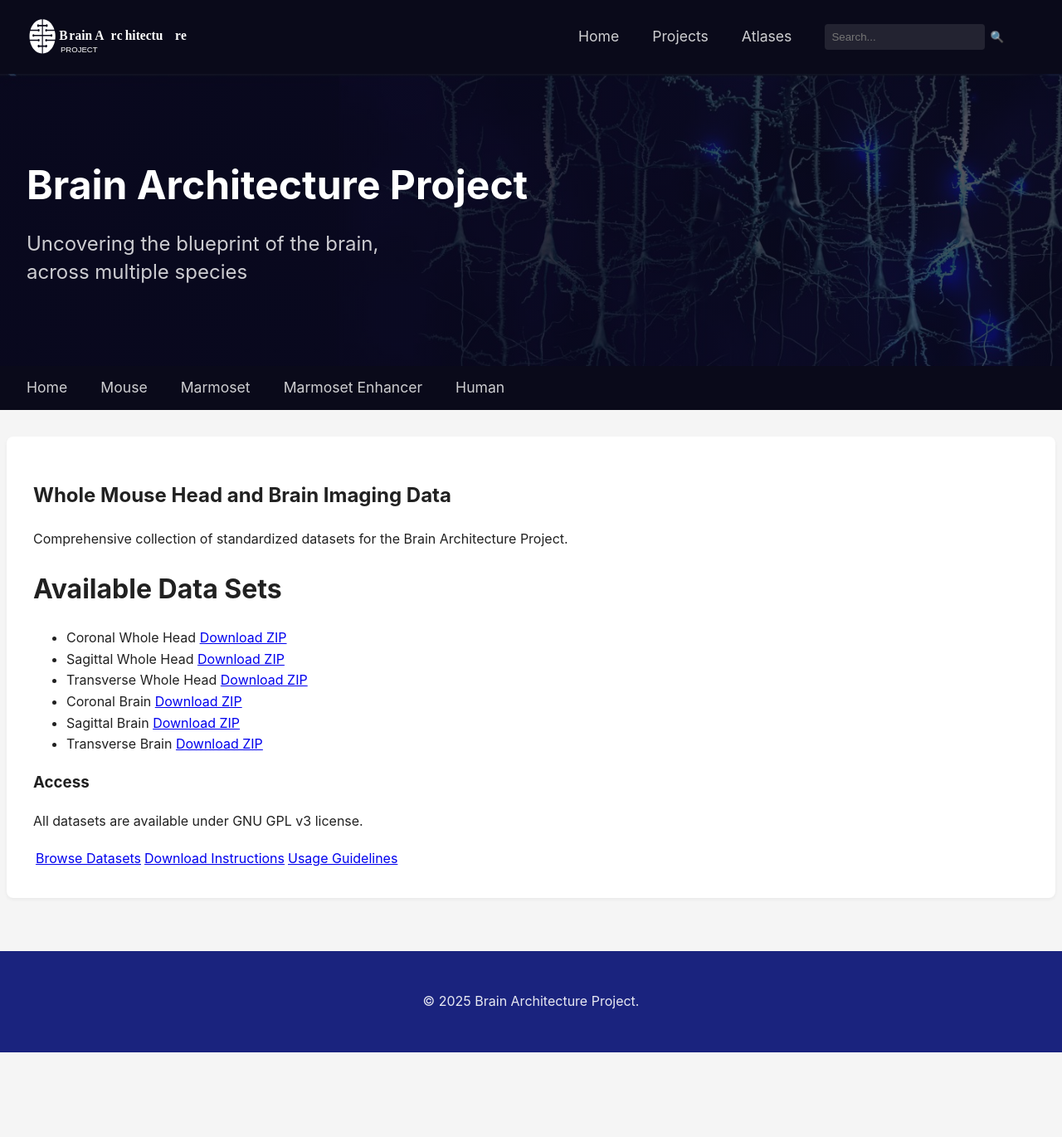
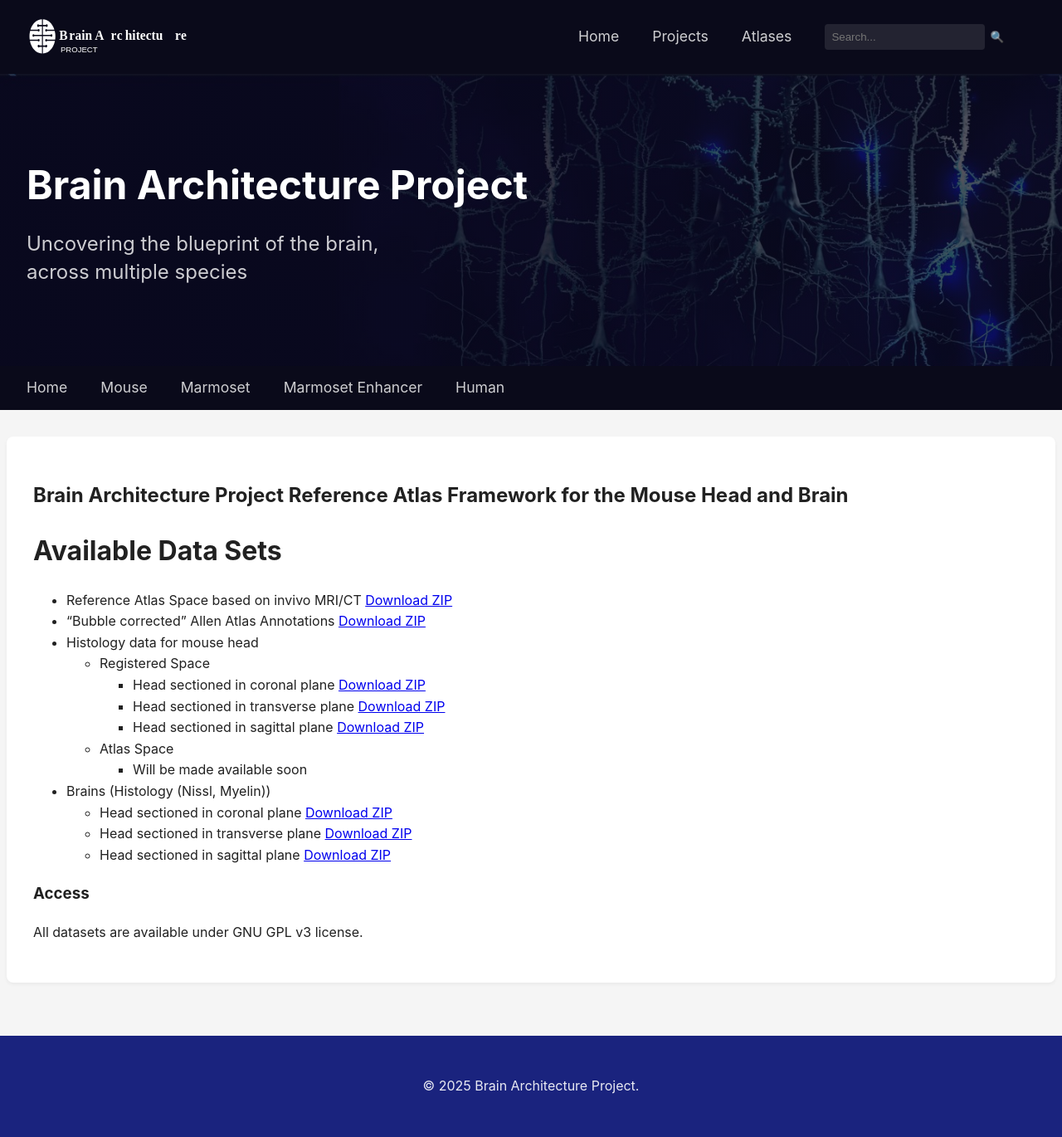
Before and after one commit to ppmitra/BAPDataAndCode, a Jekyll site: the page built from pages/mouse/datasets.md, in a window 1280 px wide. Shown: the whole page at 83% size. Built offline with Jekyll 4.4.1, drawn with Linux system fonts in a browser that asks for light colours; comment, search, counter and statistics services are not loaded; before the commit the page ends 1268 px from its top, so only the background shows below that.

Commit message:
wip datasets.md page

```diff
--- a/pages/mouse/datasets.md
+++ b/pages/mouse/datasets.md
@@ -3,16 +3,22 @@ layout: default
 title: Data Sets
 ---
 
-## Whole Mouse Head and Brain Imaging Data
-Comprehensive collection of standardized datasets for the Brain Architecture Project.
+## Brain Architecture Project Reference Atlas Framework for the Mouse Head and Brain
 
 # Available Data Sets
-- Coronal Whole Head [Download ZIP](https://)
-- Sagittal Whole Head [Download ZIP](https://)
-- Transverse Whole Head [Download ZIP](https://)
-- Coronal Brain [Download ZIP](https://)
-- Sagittal Brain [Download ZIP](https://)
-- Transverse Brain [Download ZIP](https://)
+- Reference Atlas Space based on invivo MRI/CT [Download ZIP](https://)
+- “Bubble corrected” Allen Atlas Annotations [Download ZIP](https://drive.google.com/drive/folders/1YArTu3-z7f2YZL7zMBzDjSCdYyxOAXfB?usp=drive_link)
+- Histology data for mouse head
+	- Registered Space
+		- Head sectioned in coronal plane [Download ZIP](https://drive.google.com/file/d/1H53NT3cyCbjLjvH8wq3D9TXTm7_0K-wW/view?usp=drive_link)
+		- Head sectioned in transverse plane [Download ZIP](https://drive.google.com/file/d/1YDNtV9Kg3PM-IN9Dl0U5tu4jPjT2Nad0/view?usp=drive_link)
+		- Head sectioned in sagittal plane [Download ZIP](https://drive.google.com/file/d/1KL20h-xTpeUKEPzPqppcd1_zxA4jl9yQ/view?usp=drive_link)
+	- Atlas Space
+		- Will be made available soon
+- Brains (Histology (Nissl, Myelin))
+	- Head sectioned in coronal plane [Download ZIP](https://)
+	- Head sectioned in transverse plane [Download ZIP](https://)
+	- Head sectioned in sagittal plane [Download ZIP](https://)
 
 <!-- ---
 
@@ -145,4 +151,4 @@ Each .zip contains the following data:
 ### Access
 All datasets are available under GNU GPL v3 license.
 
-[Browse Datasets](#) | [Download Instructions](#) | [Usage Guidelines](#)
+<!-- [Browse Datasets](#) | [Download Instructions](#) | [Usage Guidelines](#) -->
```
